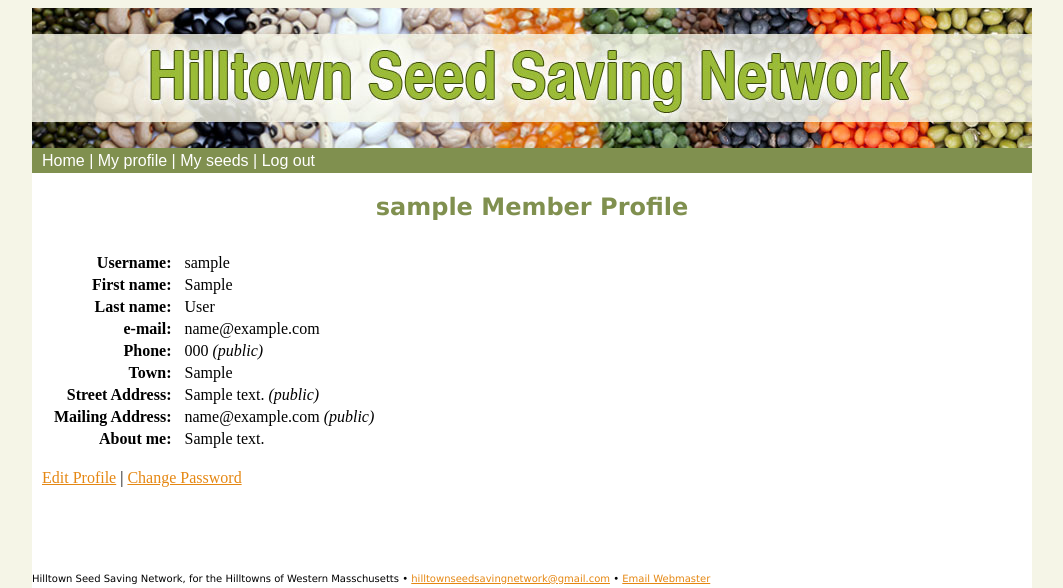
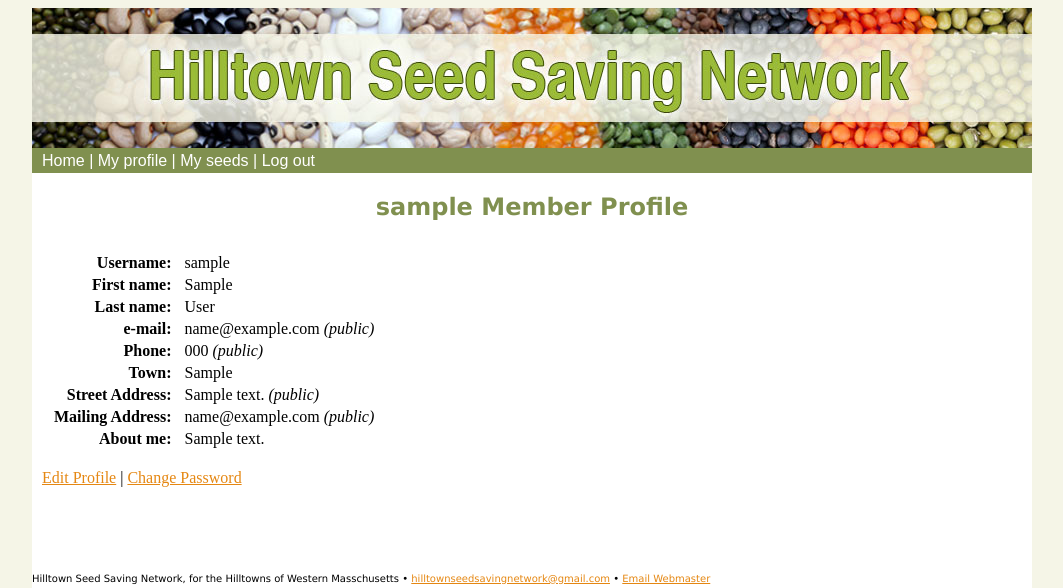
Before and after one commit to hackforwesternmass/seednetwork, a Django app: a page that uses templates/profile.html in a window 1280 px wide. Shown: the top 588 px of the page, without its empty margins (108-1171 px from the left). Run offline with Django 3.2, Linux system fonts and the light colour scheme; a user stored in the database is signed in; tables that the repository leaves empty hold one stand-in row (values such as "Sample post").

Commit message:
set email is public correctly

```diff
--- a/seednetwork/views_user.py
+++ b/seednetwork/views_user.py
@@ -19,6 +19,7 @@ def get_memberinfo(u):
 	return mi
 
 def fill_member_from_form(mi, form):
+	mi.email_is_public = form.cleaned_data['email_is_public']
 	mi.town = form.cleaned_data['town']
 	mi.phone = form.cleaned_data['phone']
 	mi.phone_is_public = form.cleaned_data['phone_is_public']
@@ -86,6 +87,7 @@ def edit_profile(request):
 		data['first_name'] = user.first_name
 		data['last_name'] = user.last_name
 		data['email'] = user.email
+		data['email_is_public'] = mi.email_is_public
 		data['town'] = mi.town
 		data['phone'] = mi.phone
 		data['phone_is_public'] = mi.phone_is_public
--- a/templates/profile.html
+++ b/templates/profile.html
@@ -6,7 +6,7 @@
         <tr><th>Username:</th><td>{{ user.username }}</td></tr>
         <tr><th>First name:</th><td>{{ user.first_name }}</td></tr>
         <tr><th>Last name:</th><td>{{ user.last_name }}</td></tr>
-        <tr><th>e-mail:</th><td>{{ user.email }}</td></tr>
+        <tr><th>e-mail:</th><td>{{ user.email }} <em>({% if memberinfo.email_is_public %}public{% else %}private{% endif %})</em></td></tr>
         <tr><th>Phone:</th><td>{{ memberinfo.phone }} <em>({% if memberinfo.phone_is_public %}public{% else %}private{% endif %})</em></td></tr>
         <tr><th>Town:</th><td>{{ memberinfo.town }}</td></tr>
         <tr><th>Street Address:</th><td>{{ memberinfo.street_address }} <em>({% if memberinfo.street_address_is_public %}public{% else %}private{% endif %})</em></td></tr>
```
